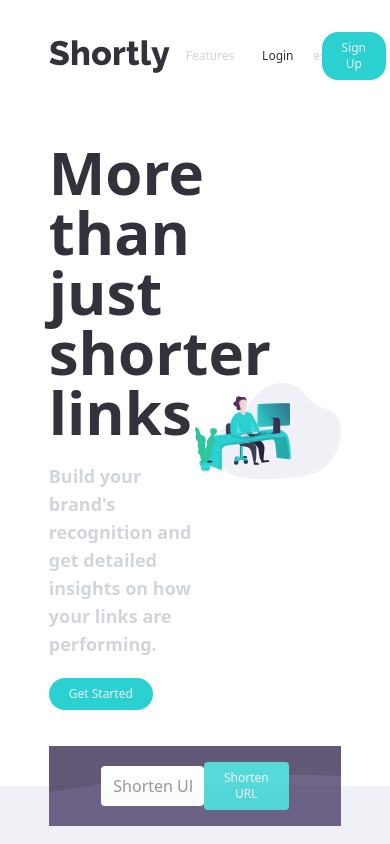
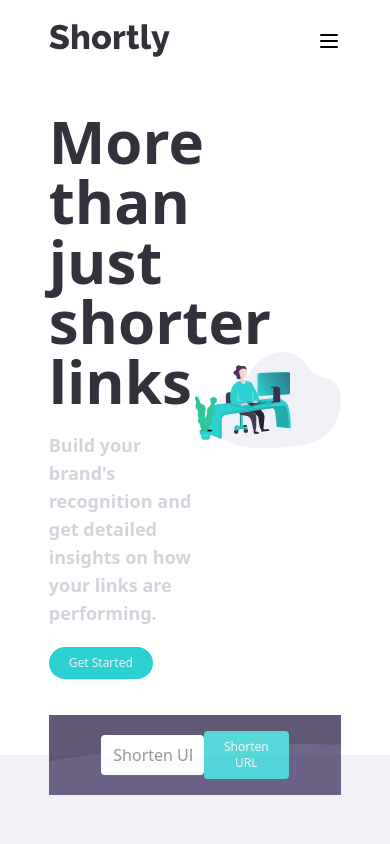
Before and after one commit to soala144/url-shortener, a React (Vite) app: page / in a window 390 px wide. Shown: the top 844 px of the page. Built offline with nearby package versions, Linux system fonts and the light colour scheme.

Commit message:
Responsiveness v1

```diff
--- a/package.json
+++ b/package.json
@@ -11,6 +11,7 @@
   },
   "dependencies": {
     "@tailwindcss/vite": "^4.0.14",
+    "lucide-react": "^0.487.0",
     "react": "^19.0.0",
     "react-dom": "^19.0.0",
     "tailwindcss": "^4.0.14"
--- a/src/Components/Nav.jsx
+++ b/src/Components/Nav.jsx
@@ -1,12 +1,27 @@
 import React from "react";
+import Buttons from "./Buttons";
 
-const Nav = () => {
+const Nav = ({ isOpen }) => {
   return (
-    <ul className="flex justify-between gap-4 text-gray-300 text-xs py-2">
-      <li>Features</li>
-      <li>Pricing</li>
-      <li>Resources</li>
-    </ul>
+    <>
+      <ul className="hidden md:flex justify-between gap-4 text-gray-300 text-xs py-2 ">
+        <li>Features</li>
+        <li>Pricing</li>
+        <li>Resources</li>
+      </ul>
+
+      {isOpen && (
+        <ul className="md:hidden flex justify-between gap-4 flex-col text-gray-300 text-xs py-2 ">
+          <li>Features</li>
+          <li>Pricing</li>
+          <li>Resources</li>
+          <Buttons bgColor="#fff" textColor=" #34313d">
+            Login
+          </Buttons>
+          <Buttons>Sign Up</Buttons>
+        </ul>
+      )}
+    </>
   );
 };
 
--- a/src/Components/Navbar.jsx
+++ b/src/Components/Navbar.jsx
@@ -1,16 +1,20 @@
-import React from "react";
+import React, { useState } from "react";
 import Logo from "./Logo";
 import Buttons from "./Buttons";
 import Nav from "./Nav";
-
+import { Menu, X } from "lucide-react";
 const Navbar = () => {
+  const [isOpen, setIsOpen] = useState(false);
   return (
     <nav className=" w-3/4 flex justify-between items-center mt-6 bg-white m-auto">
       <div className="flex justify-between gap-4">
         <Logo />
-        <Nav />
+        <Nav isOpen={isOpen} />
       </div>
-      <div className="flex gap-2 py-2">
+      <button onClick={() => setIsOpen(!isOpen)}>
+        {isOpen ? <X size={24} /> : <Menu size={24} />}
+      </button>
+      <div className="hidden md:flex gap-2 py-2">
         <Buttons bgColor="#fff" textColor=" #34313d">
           Login
         </Buttons>
```
Also changed, not shown: 1 other file (tests, documents, lock files or other folders).
